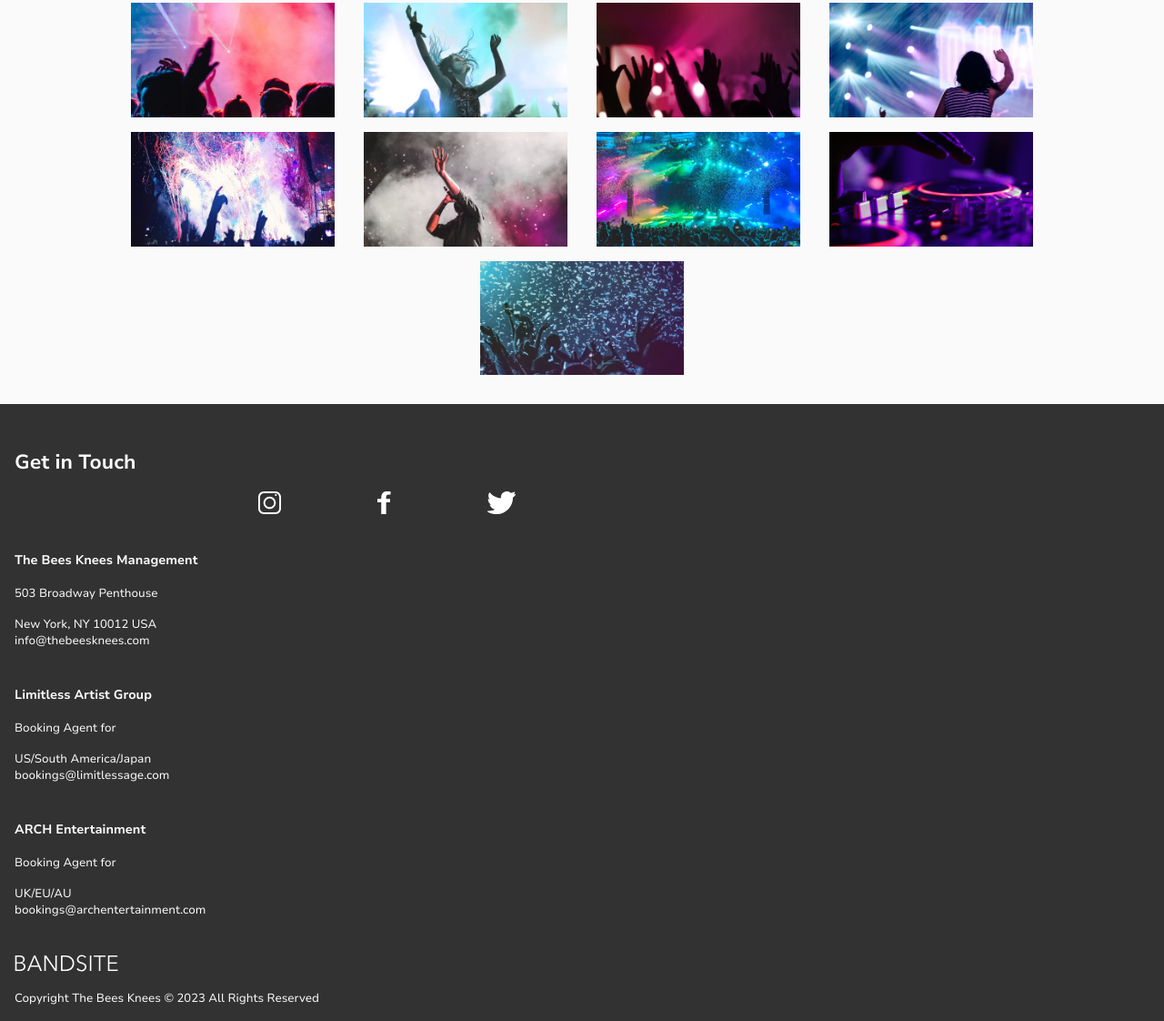
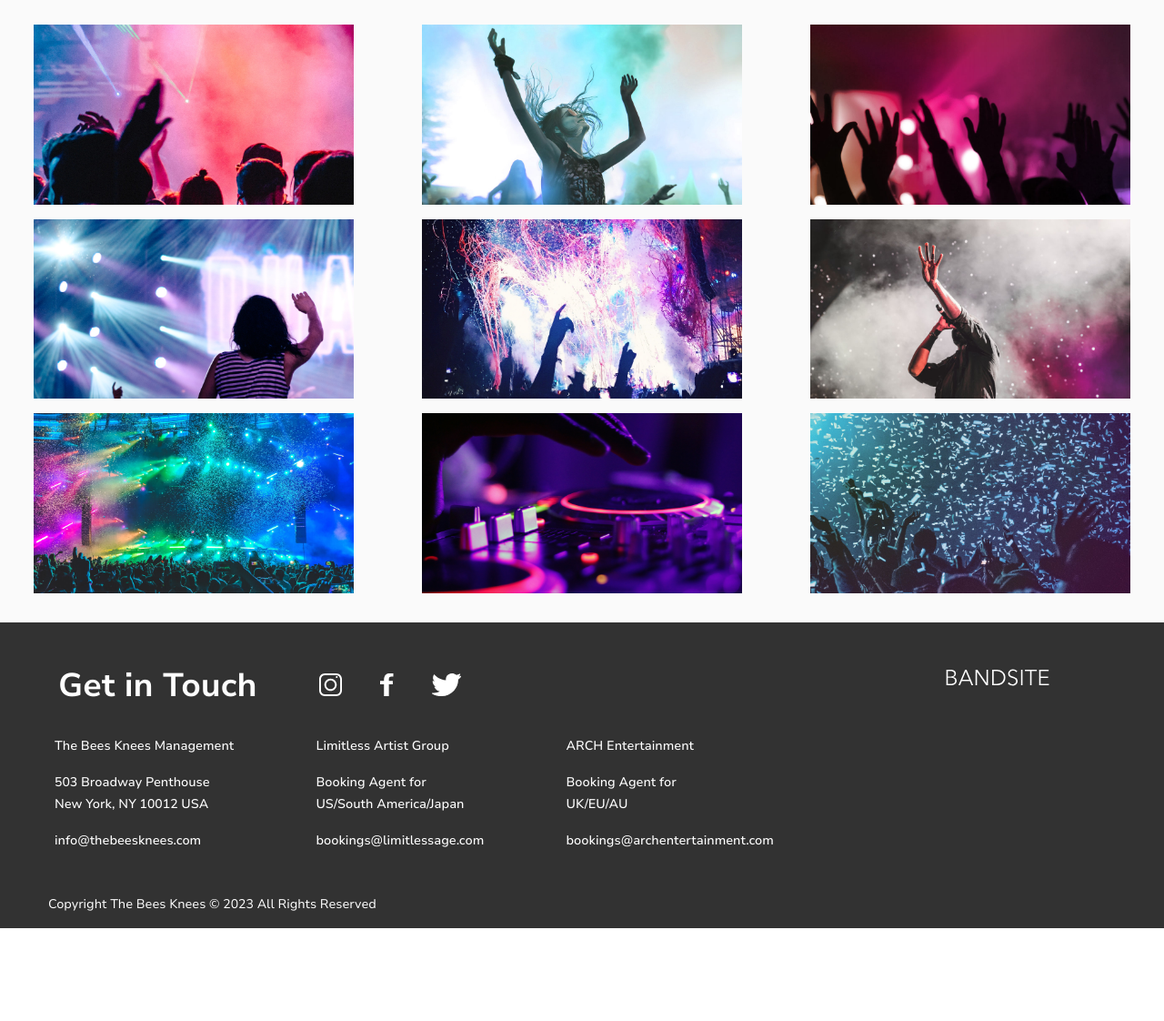
Before and after one commit to Alicedi234/Alice-Yawen--Diao-Bandsite, a plain HTML site: page index.html in a window 1280 px wide. Shown: the part 2062-3184 px from the top of the page at 91% size. After the commit the page ends 3082 px from the top, so only its background shows below. Drawn offline with Linux system fonts and the light colour scheme.

Commit message:
draft 1.0

```diff
--- a/index.html
+++ b/index.html
@@ -99,23 +99,30 @@
 <h1 class="footer__title">Get in Touch</h1>
 <div class="footer__icon">
   <img src="./assets/Icons/SVG/Icon-instagram.svg" alt="Instagram" class="footer__icon--item">
-  <img src="./assets/Icons/SVG/Icon-facebook.svg" alt="Facebook" class="footer__icon--item">
+  <img src="./assets/Icons/SVG/Icon-facebook.svg" alt="Facebook" class="footer__icon--item footer__icon--highlight">
   <img src="./assets/Icons/SVG/Icon-twitter.svg" alt="Twitter"
   class="footer__icon--item">
 </div>
-<h2 class="footer__subtitle">The Bees Knees Management</h2>
-<p class="footer__text">503 Broadway Penthouse</p>
-<p class="footer__text--attached">New York, NY 10012 USA</p>
-<p class="footer__text">info@thebeesknees.com</p>
-<h2 class="footer__subtitle">Limitless Artist Group</h2>
-<p class="footer__text">Booking Agent for</p>
-<p class="footer__text--attached">US/South America/Japan</p>
-<p class="footer__text">bookings@limitlessage.com</p>
-<h2 class="footer__subtitle">ARCH Entertainment</h2>
-<p class="footer__text">Booking Agent for</p>
-<p class="footer__text--attached">UK/EU/AU</p>
-<p class="footer__text">bookings@archentertainment.com</p>
-
+<div class="footer__text">
+  <div class="footer__text--container1">
+    <h2 class="footer__text--title">The Bees Knees Management</h2>
+    <p class="footer__text--content footer__text--content1">503 Broadway Penthouse</p>
+    <p class="footer__text--content footer__text--content2">New York, NY 10012 USA</p>
+    <p class="footer__text--content footer__text--content3">info@thebeesknees.com</p>
+  </div>
+  <div class="footer__text--container">
+    <h2 class="footer__text--title">Limitless Artist Group</h2>
+    <p class="footer__text--content footer__text--content1">Booking Agent for</p>
+    <p class="footer__text--content footer__text--content2">US/South America/Japan</p>
+    <p class="footer__text--content footer__text--content3">bookings@limitlessage.com</p>
+  </div>
+  <div class="footer-text--container">
+    <h2 class="footer__text--title">ARCH Entertainment</h2>
+    <p class="footer__text--content footer__text--content1">Booking Agent for</p>
+    <p class="footer__text--content footer__text--content2">UK/EU/AU</p>
+    <p class="footer__text--content footer__text--content3">bookings@archentertainment.com</p>
+  </div>
+</div>
 <div class="footer__logo">
   <img src="./assets/Logo/Logo-bandsite.svg" alt="Bandsite">
 </div>
--- a/styles/main.scss
+++ b/styles/main.scss
@@ -235,6 +235,14 @@ color:$primary-color3;
     padding-left:16px;
     padding-right:16px;
     @include mobile-pageheader;
+    @include tablet{
+      @include desktop-subheader;
+      padding-left:48px;
+      padding-top:48px;
+    }
+    @include desktop{
+      @include desktop-subheader;
+    }
   }
   &__image{
     @include flex(column,center,center,wrap);
@@ -243,7 +251,9 @@ color:$primary-color3;
     padding-top:16px;
     @include tablet{
       @include flex(row, center, center, wrap);
-      width: 80%;
+      width: 100%;
+    }
+    @include desktop{
     }
 
     &--item{
@@ -254,7 +264,9 @@ color:$primary-color3;
       padding-right:16px;
 
       @include tablet{
-        width: 25%;
+        width: 30%;
+      }
+      @include desktop{
       }
     }
 
@@ -262,10 +274,10 @@ color:$primary-color3;
 }
 //footer
 .footer{
+  position: relative;
   background-color: $primary-color1;
   color:$primary-color3;
   width:100%;
-height:auto;
   padding-top:24px;
 &__title{
   padding-top:24px;
@@ -274,40 +286,109 @@ padding-top:24px;
   @include mobile-pageheader;
   font-weight:900;
   font-size:22px;
+  position: relative;
+  @include tablet{
+    @include desktop-sectionheader;
+    display: inline-block;
+    padding-left:48px;
+    @include desktop{
+      max-width: 1000px;
+      padding-left:64px;
+    }
+  }
 }
 &__icon{
-  @include flex(row,flex-start,center,wrap);
-  gap:5px;
+  @include flex(row,center,center,nowrap);
+  width:42%;
+  height:6vh;
+  margin-left:3%;
+  padding-bottom:16px;
+  @include tablet{
+    height:7vh;
     width:30%;
-  padding-bottom:16px;
+    margin-left:0;
+    display: inline-block;
+    margin-left:5%;
+    @include desktop{
+      max-width: 1000px;
+      height:6vh;
+    }
+  }
   &--item{
-    margin-left:-164px;
     height:25px
   }
 }
-&__subtitle{
-  padding-top:24px;
-  padding-bottom:16px;
-  padding-left:16px;
-  @include mobile-subheader;
-}
 &__text{
-  padding-bottom:16px;
  padding-left:16px;
   @include mobile-bodycopy;
-  &--attached{
-    padding-left:16px;
+  @include tablet{
+    @include flex(row,space-between,center,nowrap);
+    width:100%;
+    @include desktop{
+      width:70%;
+      margin-left:0;
+    }
+  }
+  &--title{
+    @include mobile-subheader;
+    padding-top:16px;
+    padding-bottom:16px;
+    @include tablet{
+      @include desktop-bodycopy;
+      font-weight:700;
+      @include desktop{
+        @include desktop-bodycopy;
+        max-width: 1000px;
+    }
+  }
+}
+&--content{
   @include mobile-bodycopy;
+  @include tablet{
+    @include desktop-bodycopy;
+  @include desktop{
+    max-width: 1000px;
+  }
+  }
+}
+&--content2{
+  padding-top:0px;
+  padding-bottom:16px;
 }
 }
 &__logo{
   padding-top:24px;
   padding-bottom:16px;
   padding-left:16px;
+  @include tablet{
+    position: absolute;
+    left:80%;
+    top:8%;
+    display: inline-block;
+    @include desktop{
+    }
+  }
 &--text{
   padding-bottom:16px;
   padding-left:16px;
   @include mobile-bodycopy;
+  @include tablet{
+    @include desktop-footercopy;
+    padding-left:53px;
+    padding-top:48px;
   }
   }
 }
+}
+
+.footer__icon--highlight{
+  @include tablet{
+    margin-left:10%;
+    margin-right:10%;
+  }
+}
+.footer__text--container1{
+  @include tablet{
+  margin-left:5%;
+}
+}
```
Also changed, not shown: styles/main.css, 1 other file. Lines whose indentation alone changed are shown as unchanged.
